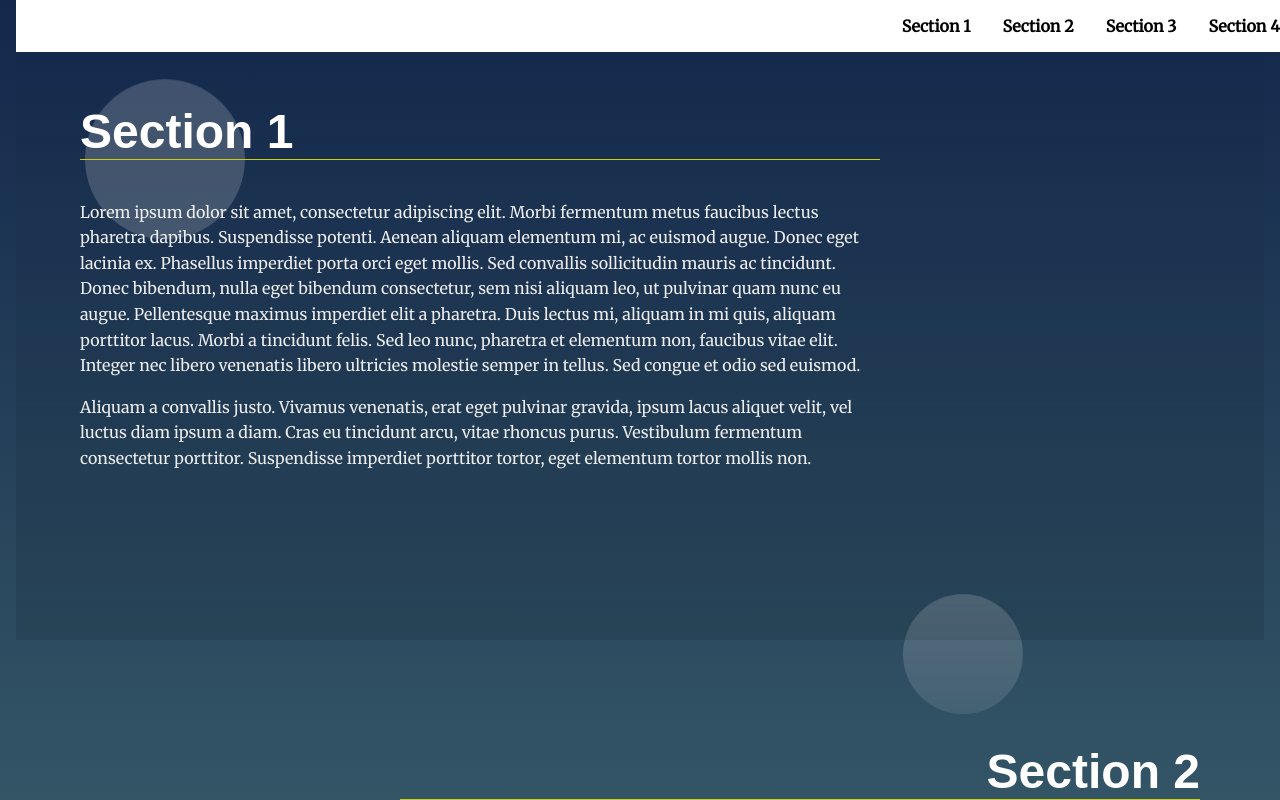
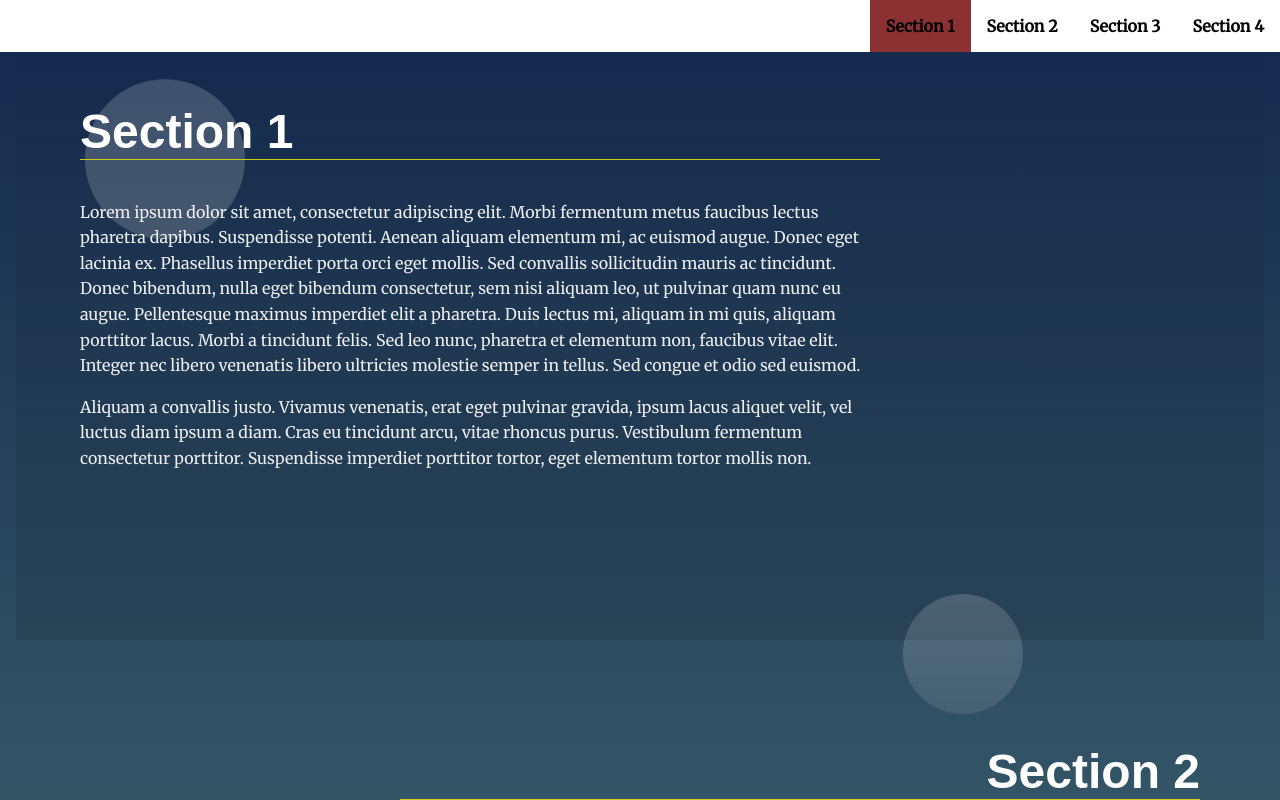
Before and after one commit to MarkosMalek/LandingPage, a plain HTML site: page LandingPage/index.html in a window 1280 px wide. Both pictures are taken after a click on the item "Section 1". Shown: the part 471-1271 px from the top of the page. Drawn offline with Linux system fonts and the light colour scheme.

Commit message:
added active link class

```diff
--- a/LandingPage/css/styles.css
+++ b/LandingPage/css/styles.css
@@ -97,6 +97,7 @@ section {
   position: fixed;
   top: 0;
   width: 100%;
+  left: 0;
   z-index: 1;
 }
 
@@ -234,6 +235,12 @@ section.your-active-class .landing__container::after {
     transform: rotate(360deg) translate(-1em) rotate(-360deg);
   }
 }
+/*set active link styles*/
+li.your-active-class {
+  background: rgb(139, 49, 49);
+  transition: ease 0.3s all;
+  cursor: pointer;
+}
 
 .btn {
   display: inline-flex;
```
